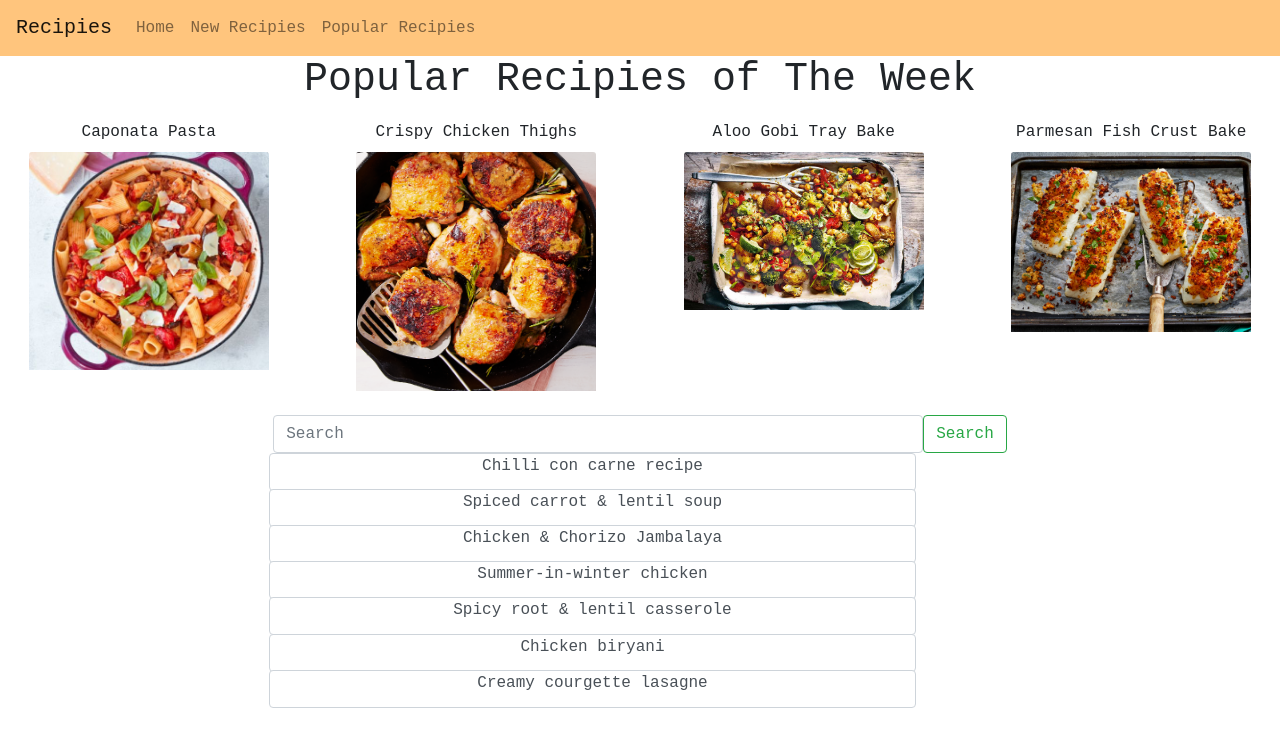
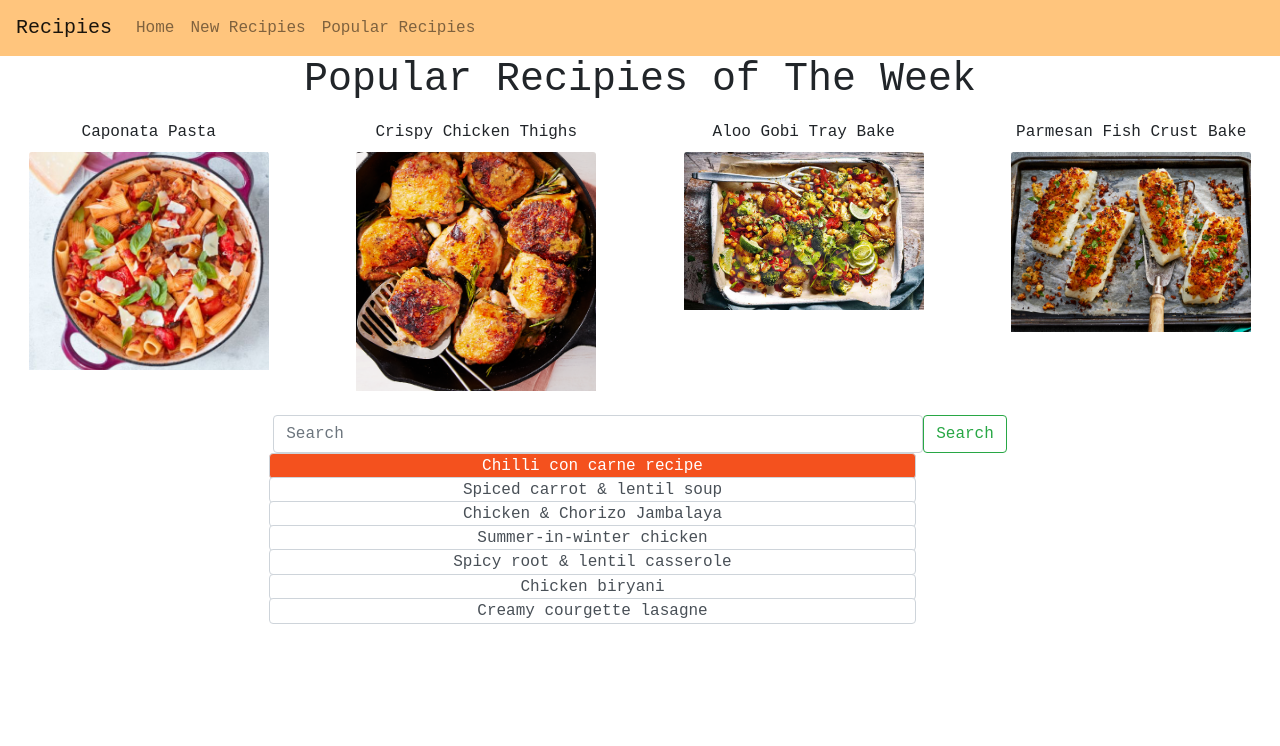
Before and after one commit to TiffanyJan/Recipies, a React (Create React App) app: page / in a window 1280 px wide. In both pictures the pointer is over the element "Chilli con carne recipe". Shown: the top 746 px of the page. Built offline with nearby package versions, Linux system fonts and the light colour scheme.

Commit message:
insert drop down

```diff
--- a/src/App.css
+++ b/src/App.css
@@ -38,7 +38,7 @@
   border-radius: 0.25rem;
   border: 1px solid #ced4da;
   margin: -2px;
-  height: calc(1.5em + 0.75rem + 2px);
+  height: 100%;
   color: #495057;
   width: 647px;
   margin-top: 0.01rem !important;
@@ -46,6 +46,20 @@
   font-family: "Courier New";
 }
 
+.box:hover {
+  background-color: #f4511e;
+  border-radius: 0.25rem;
+  border: 1px solid #ced4da;
+  margin: -2px;
+  height: 100%;
+  color: white;
+  width: 647px;
+  margin-top: 0.01rem !important;
+  text-align: center;
+  font-family: "Courier New";
+}
+
+
 .justify-content-lg-center {
   justify-content: center;
   padding-right: 95px;
--- a/src/App.js
+++ b/src/App.js
@@ -94,7 +94,7 @@ function App() {
       </div>
       <div className="container">
         <Row className="justify-content-lg-center">
-          {suggestions.map((suggestion)=> <div className ="box">{suggestion}</div>)}
+        {suggestions.map((suggestion)=> <div className ="box">{suggestion}</div>)}
         </Row>
       </div>
     </>
```
